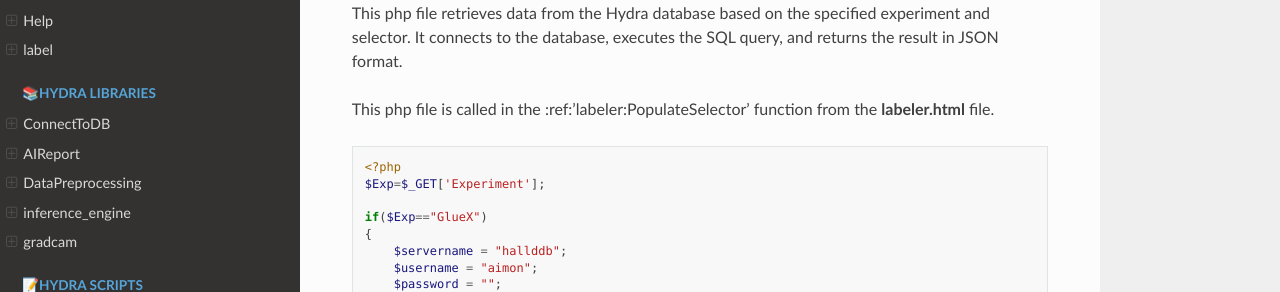
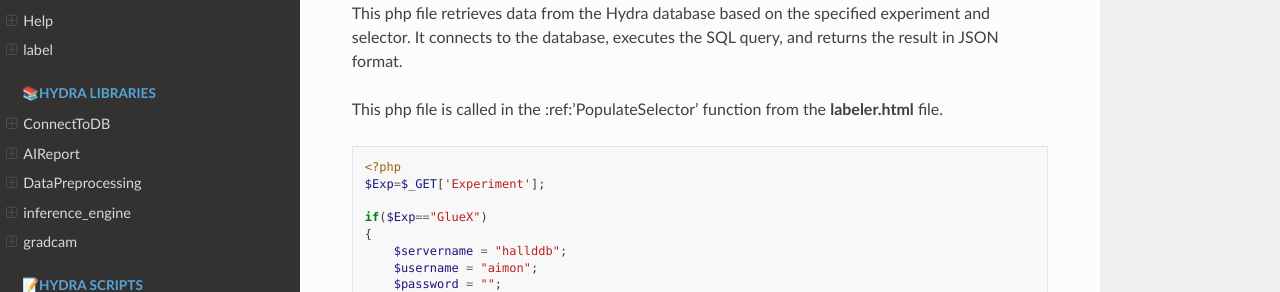
Before and after one commit to kartgoel/HydraDocumentation, a Sphinx documentation site: the page built from docs/populateSelectors.rst, in a window 1280 px wide and 900 px high. Shown: the part 158-450 px from the top of the window. Built offline with Sphinx 7.4.7 and the Read the Docs theme 2.0.0, drawn with Linux system fonts in a browser that asks for light colours; pages that are not in the unit, such as notebooks, are missing from menus.

```diff
--- a/docs/labeler.rst
+++ b/docs/labeler.rst
@@ -341,6 +341,8 @@ Example Usage
 
 
 ------------------------------------------------------
+
+.. populateSelector:
 
 populateSelector
 -------------
--- a/docs/populateSelectors.rst
+++ b/docs/populateSelectors.rst
@@ -1,10 +1,12 @@
+.. populateSelectors:
+
 populate_selectors
 =======================
 
 This php file retrieves data from the Hydra database based on the specified experiment and selector.
 It connects to the database, executes the SQL query, and returns the result in JSON format.
 
-This php file is called in the :ref:'labeler:PopulateSelector' function from the **labeler.html** file.
+This php file is called in the :ref:'PopulateSelector' function from the **labeler.html** file.
 
 .. code-block:: php
 
```
